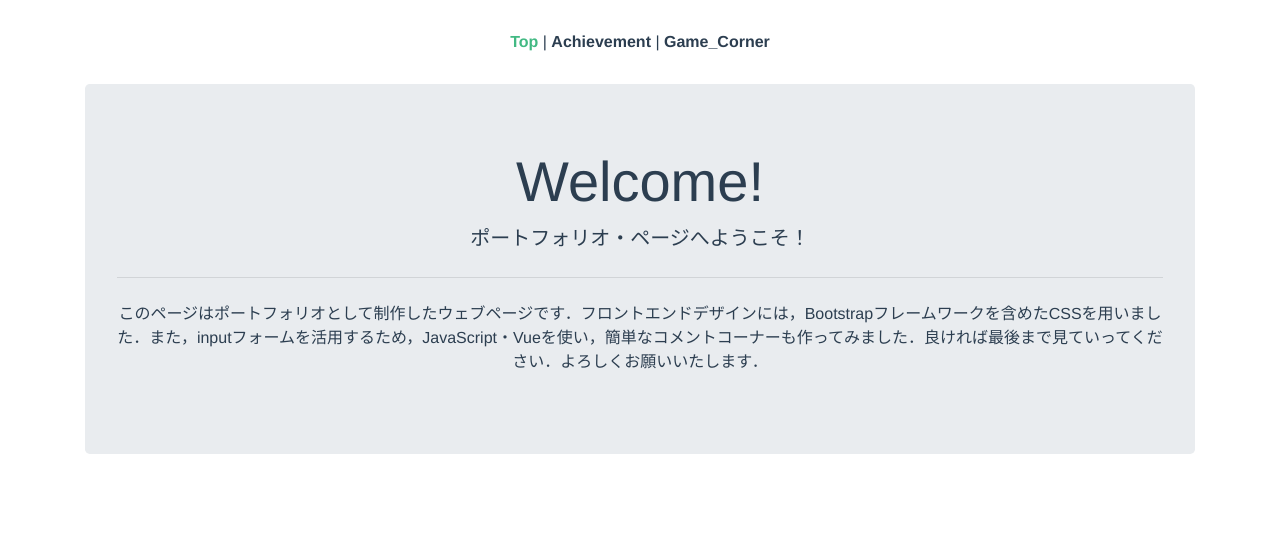
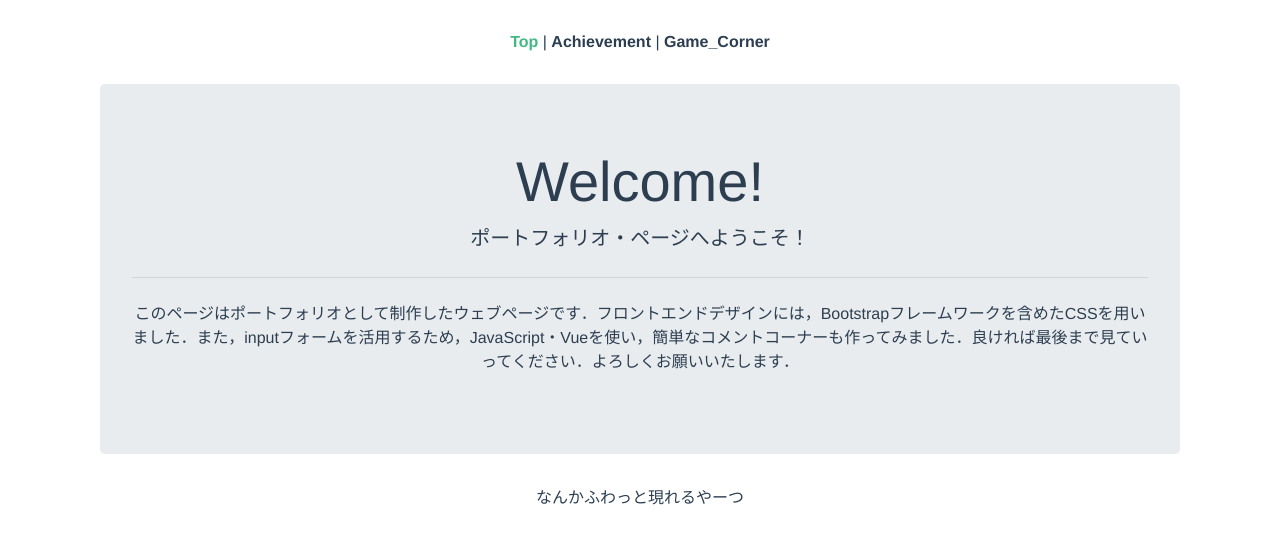
Before and after one commit to skonb/skonb.github.io, a Vue app: page / in a window 1280 px wide. Shown: the top 544 px of the page. Built offline with nearby package versions, Linux system fonts and the light colour scheme.

Commit message:
Added fade animation

```diff
--- a/src/views/Top.vue
+++ b/src/views/Top.vue
@@ -1,12 +1,15 @@
 <template>
-    <div class="container">
-        <div class="jumbotron">
-            <h1 class="display-4">Welcome!</h1>
-            <p class="lead">ポートフォリオ・ページへようこそ！</p>
-            <hr class="my-4">
-
-            <p>このページはポートフォリオとして制作したウェブページです．フロントエンドデザインには，Bootstrapフレームワークを含めたCSSを用いました．また，inputフォームを活用するため，JavaScript・Vueを使い，簡単なコメントコーナーも作ってみました．良ければ最後まで見ていってください．よろしくお願いいたします．</p>
-
+    <div id="app" class="container">
+        <div class="col-sm-12">
+            <div class="jumbotron">
+                <h1 class="display-4">Welcome!</h1>
+                <p class="lead">ポートフォリオ・ページへようこそ！</p>
+                <hr class="my-4">
+                <p class="text-align:left;">このページはポートフォリオとして制作したウェブページです．フロントエンドデザインには，Bootstrapフレームワークを含めたCSSを用いました．また，inputフォームを活用するため，JavaScript・Vueを使い，簡単なコメントコーナーも作ってみました．良ければ最後まで見ていってください．よろしくお願いいたします．</p>
+            </div>
+        </div>
+        <div class="col-sm-12 fade-in-bottom">
+            なんかふわっと現れるやーつ
         </div>
     </div>
 </template>
@@ -14,5 +17,37 @@
 import { defineComponent } from 'vue';
 
 export default defineComponent({
+    e: '#app',
+    methods: {
+        handleScroll: function (evt:Event, el:Element) {
+            if (window.scrollY > 50) {
+                el.setAttribute(
+                    'style',
+                    'opacity: 1; transform: translate3d(0, -10px, 0)'
+                );
+            }
+            return window.scrollY > 100;
+        }
+    }
 });
 </script>
+<style>
+/*下からフェードイン*/
+.fade-in-bottom {
+   opacity: 0;
+   animation-name: fadein-bottom;
+   animation-duration: 1.5s;
+   animation-timing-function: ease-out;
+   animation-fill-mode: forwards;
+}
+@keyframes fadein-bottom {
+   0% {
+      opacity: 0;
+      transform: translateY(20px);
+   }
+   100% {
+      opacity: 1;
+      transform: translateY(0);
+   }
+}
+</style>
```
